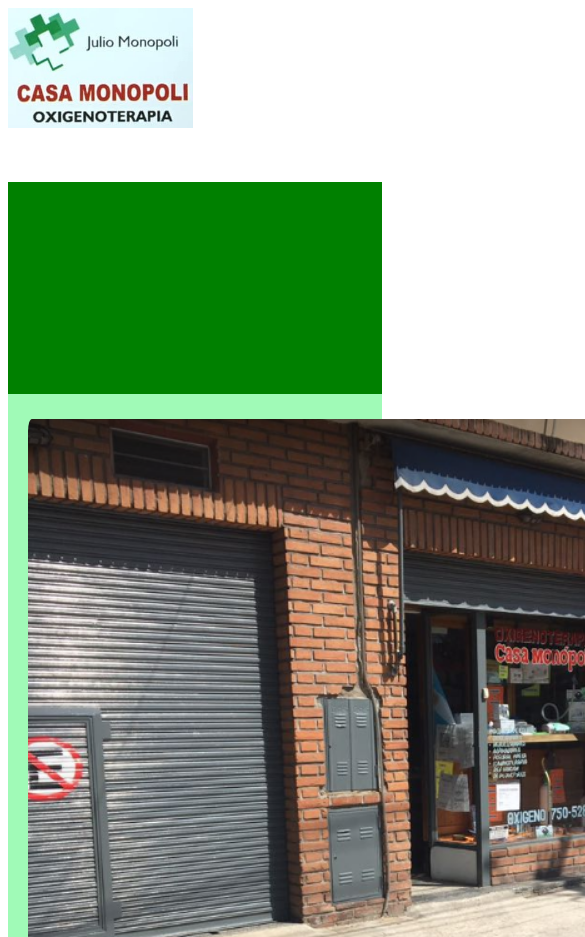
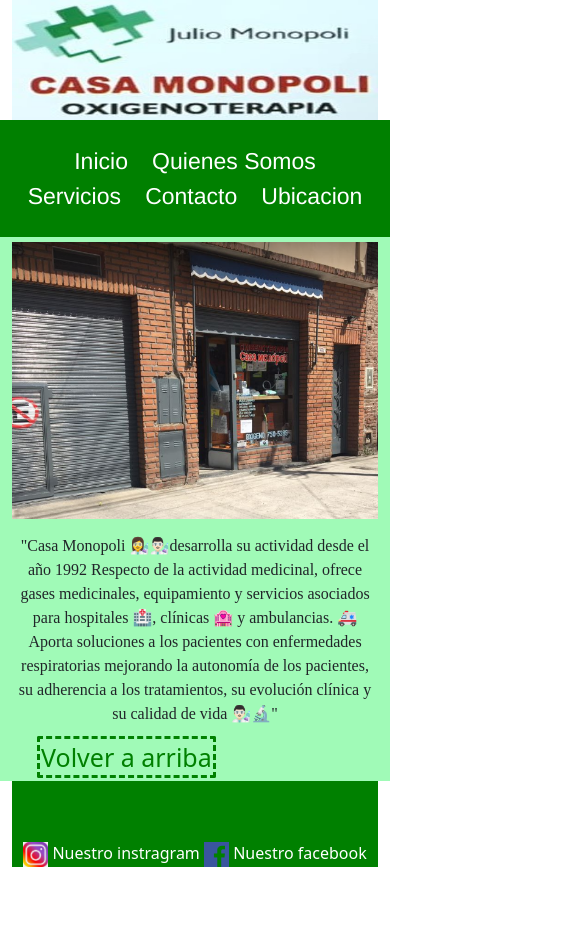
Before and after one commit to IvoMonopoli/Oxigenoterapia-Casa-Monopolii, a plain HTML site: page paginas/quienes somos.html in a window 390 px wide. Shown: the top 937 px of the page, 585 px wide, since content can reach past the window. After the commit the page ends 867 px from the top, so only its background shows below. Drawn offline with nearby package versions, Linux system fonts and the light colour scheme.

Commit message:
aplique bootstrap en otra pag

```diff
--- a/estilos/estilos.css
+++ b/estilos/estilos.css
@@ -4,6 +4,7 @@
 }
 .fotito{
     background-color: rgb(160, 250, 183);
+    text-align: center;
 }
 .fotito__foto{
     margin-top: 20px;
@@ -93,8 +94,8 @@
 
 .menu ul{
     margin: 50px 0px 0px 85px;
-    padding-left: 380px;
-    padding-bottom: 50px;
+    padding-left: 1400px;
+    padding-bottom: 10px;
 }
 .formulario{
     text-align: center;
@@ -104,67 +105,31 @@
     border-color: green green;
     display: inline-block;
 }
-/*
+
 @media screen and (max-width: 1023px) {
+    .menu ul{
+        padding-left: 0px;
+        margin: 20px 0px 20px 0px;
+}
+}
 
-    .navegacion{
-        background-color: green;
-        padding: 0px;
-        padding-top: 40px;
-    }
-    nav{
-        padding-top: 1px;
-        margin: 0px;
-        text-align: center;
-
-    }
-    .fotito{
-        background-color: white;
+@media screen and (max-width:767px){
+.logofoot{
+    display: none;
 }
 .menu ul{
-        display: inline;
-        margin: 1px;
-    }
-    .logofoot img{
-        height: 509px;
-        padding-right: 0px;
-        padding-left: 0px;
-    }
-}
-/*
-@media screen and (max-width:767px){
-
-    .navegacion{
-        background-color: green;
-        display: flex;
-        padding: 10px;
-    }
-    nav{
-        padding-top: 1px;
-        margin: 0px;
     text-align: center;
-    }
-    .fotito{
-        background-color: white;
-        text-align: center;
+    padding: 4px;
 }
 .fotito__foto{
-        padding: 5px;
-    }
-    .logofoot{
-        display: none;
+    height: auto;
+    border-radius: 5px;
+    border-top: 1px;
+    border-bottom: 10px;
+    border-left: 1px;
+    border-right: 0px;
 }
 .logo{
     display: none;
 }
-    .volverarriba{
-        display: none;
 }
-
-    .inicio{
-        display: none;
-    }
-    .footer{
-        text-align: center;
-    }
-}
--- a/paginas/quienes somos.html
+++ b/paginas/quienes somos.html
@@ -5,19 +5,27 @@
     <meta http-equiv="X-UA-Compatible" content="IE=edge">
     <meta name="viewport" content="width=device-width, initial-scale=1.0">
 
+    <title>Quienes somos</title>
+
     <link rel="shortcut icon" href="../multimedia/cruzverde.webp" type="image/x-icon">
 
     <link rel="stylesheet" href="../estilos/estilos.css">
 
+    <link rel="stylesheet" href="https://cdnjs.cloudflare.com/ajax/libs/animate.css/4.1.1/animate.min.css">
+
+    <link rel="stylesheet" href="../css/bootstrap.min.css">
+
     <title>Quienes somos</title>
 </head>
-<body class="contenedor">
+<body class="container-fluid">
     <div class="inicio">
-        <img src="../multimedia/logardo.jpg" height="120" alt="Presentacion de empresa" id="logo">
     </div>
+    <div class="row">
+    <img src="../multimedia/logardo.jpg" height="120" alt="Presentacion de empresa" id="col-lg-1 col-md-1 col-sm-0 logo">
 
-    <div class="navegacion">
-    <header>
+
+
+    <header class="navegacion col-lg-11 col-md-11 col-sm-12">
 
         <nav class="menu">
 
@@ -32,31 +40,32 @@
     </header>
     </div>
 
-        <div class="fotito">
-            <img src="../multimedia/negocio.png" alt="" class="fotito__foto">
+        <div class="row fotito">
+            <img src="../multimedia/negocio.png" alt="" class="fotito__foto col-lg-6 col-md-12 col-sm-12">
 
-            <p class="texto">"Casa Monopoli 👩‍🔬👨🏻‍🔬desarrolla su actividad desde el año 1992 Respecto de la actividad medicinal, ofrece gases medicinales, equipamiento y servicios asociados para hospitales 🏥, clínicas 🏩 y ambulancias. 🚑 Aporta soluciones a los pacientes con enfermedades respiratorias mejorando la autonomía de los pacientes, su adherencia a los tratamientos, su evolución clínica y su calidad de vida 👨🏻‍🔬🔬"</p>
+            <p class="texto col-lg-6 col-md-12 col-sm-12">"Casa Monopoli 👩‍🔬👨🏻‍🔬desarrolla su actividad desde el año 1992 Respecto de la actividad medicinal, ofrece gases medicinales, equipamiento y servicios asociados para hospitales 🏥, clínicas 🏩 y ambulancias. 🚑 Aporta soluciones a los pacientes con enfermedades respiratorias mejorando la autonomía de los pacientes, su adherencia a los tratamientos, su evolución clínica y su calidad de vida 👨🏻‍🔬🔬"</p>
         </div>
-        <div class="volverarriba">
+        <div class="row volverarriba">
         <h3><a href="#inicio">Volver a arriba</a></h3>
         </div>
-        <div class="logofoot">
-            <img src="../multimedia/logardo.jpg" height="92" width="186" alt="Presentacion de empresa">
+        <div class="row">
+            <img src="../multimedia/logardo.jpg" height="92" width="186" alt="Presentacion de empresa" class="logofoot logopie col-lg-1 col-md-2 col-sm-1">
         </div>
 
-        <div class="footer">
+        <div class="footer col lg-11 md-10 sm-10">
         <footer>
 
 
             <div class="fondo">
             <img src="../multimedia/instagram.png" height="25" alt="">
-            <a href="https://www.instagram.com/oxigenoterapiamonopolijulio/?hl=es-la">Visita nuestro instragram</a>
+            <a href="https://www.instagram.com/oxigenoterapiamonopolijulio/?hl=es-la">Nuestro instragram</a>
             <img src="../multimedia/facebbok.png" height="25" alt="">
-            <a href="https://www.facebook.com/julio.monopoli.5">Visita nuestro facebook</a>
+            <a href="https://www.facebook.com/julio.monopoli.5">Nuestro facebook</a>
             </div>
         </footer>
         </div>
 
+        <script src="js/bootstrap.min.js"></script>
 
 </body>
 </html>
```
Also changed, not shown: index.html (+3 -3 lines). Lines whose indentation alone changed are shown as unchanged.
